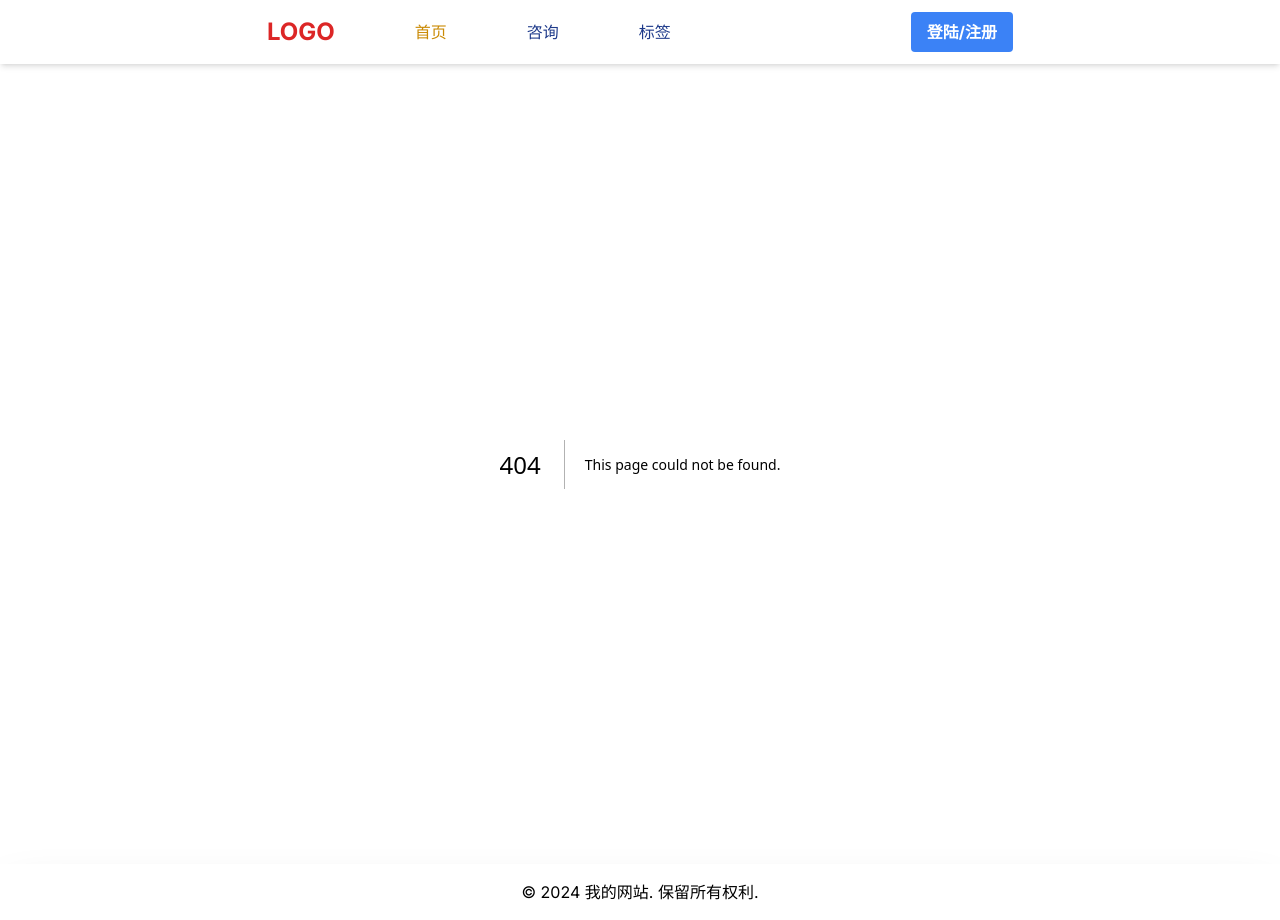
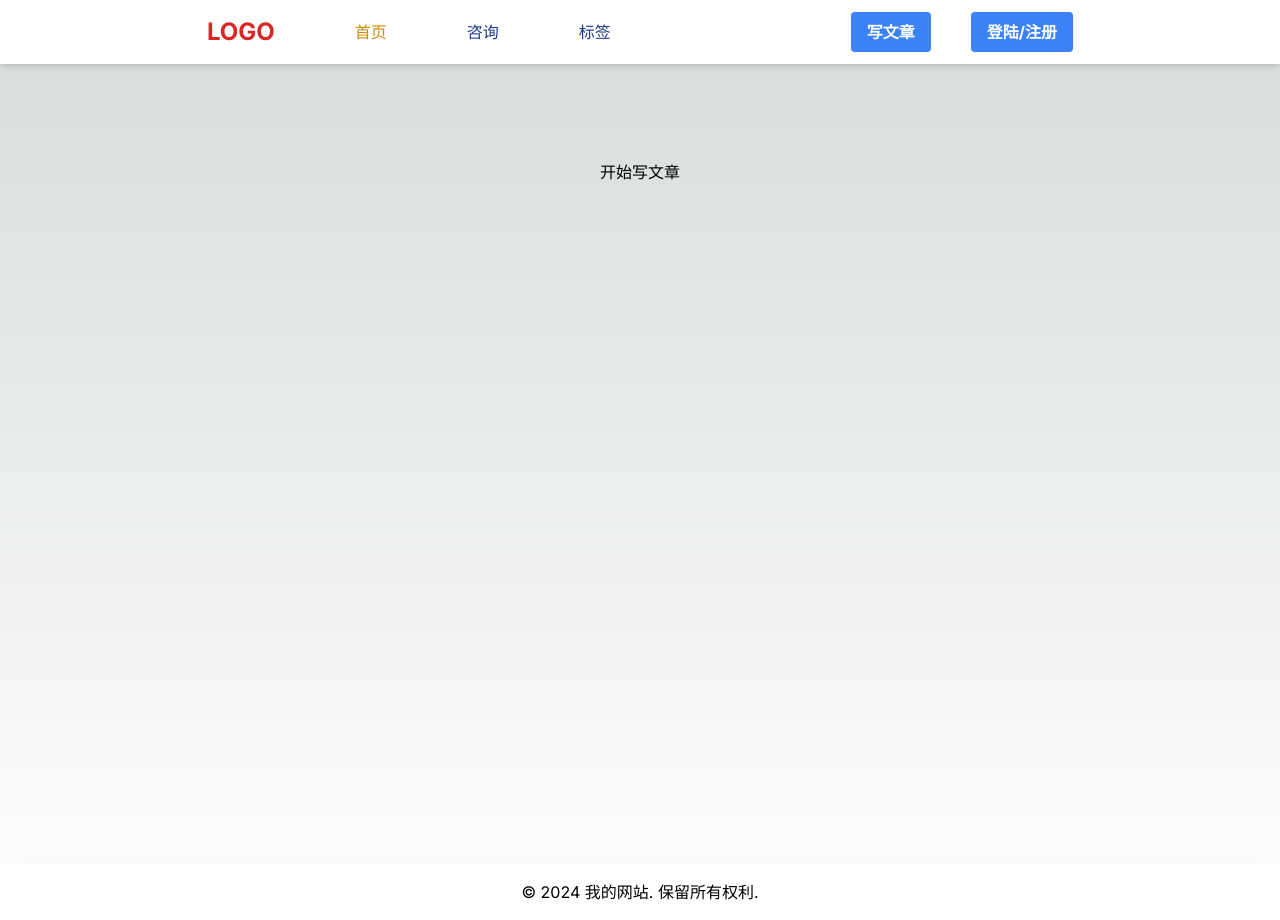
Before and after one commit to PengchengPtc/next-learning, a Next.js app: page /write in a window 1280 px wide. Before the commit this address had no page. Built offline with nearby package versions, Linux system fonts and the light colour scheme.

Commit message:
添加写文章

```diff
--- a/app/components/Navbar/index.tsx
+++ b/app/components/Navbar/index.tsx
@@ -7,19 +7,29 @@
 import { useState } from "react";
 import { LoginModal } from "@/components/LoginModal";
 import { useAuth } from "@/hooks/useAuth";
-import { Avatar, Dropdown, Menu, MenuProps } from "antd";
+import { Avatar, Dropdown, MenuProps, message } from "antd";
 import HomeOutlined from "@ant-design/icons/HomeOutlined";
 import LoginOutlined from "@ant-design/icons/LoginOutlined";
 import request from "@/service/fetch";
+import { useRouter } from "next/navigation";
 
 export default function Navbar() {
   const [isOpen, setIsOpen] = useState(false);
   const [activeNav, setActiveNav] = useState<string>(navs[0].name);
 
   const { user, setUser } = useAuth();
+  const router = useRouter();
 
   const handleGotoPersonalPage = () => {
     console.log("点击进入主页");
+  };
+
+  const handleGotoEditorPage = () => {
+    if (user?.id) {
+      router.push("/write");
+      return;
+    }
+    message.warning("请先登录");
   };
   const handleLogout = () => {
     // 发退出请求
@@ -65,6 +75,10 @@
             );
           })}
         </div>
+        <section className="flex gap-10">
+          <section>
+            <PTCButton onClick={handleGotoEditorPage}>写文章</PTCButton>
+          </section>
           <section>
             {user?.id ? (
               <>
@@ -84,6 +98,7 @@
               </PTCButton>
             )}
           </section>
+        </section>
       </div>
 
       {isOpen && <LoginModal isOpen={isOpen} setIsOpen={setIsOpen} />}
--- /dev/null
+++ b/app/write/page.tsx
@@ -0,0 +1,7 @@
+export default async function Write() {
+  return (
+    <main className="flex min-h-screen flex-col items-center justify-between p-24">
+      开始写文章
+    </main>
+  );
+}
```
Lines whose indentation alone changed are shown as unchanged.
